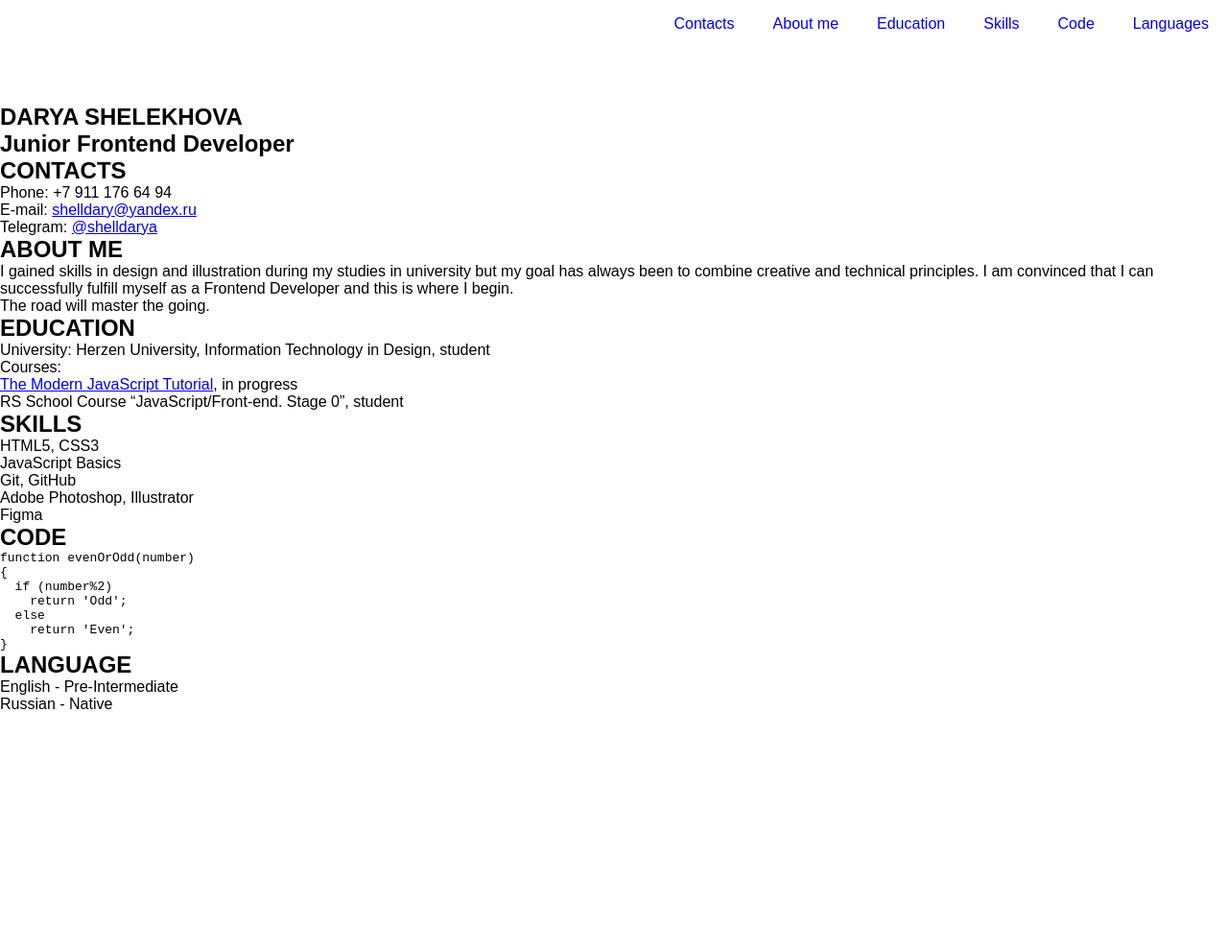
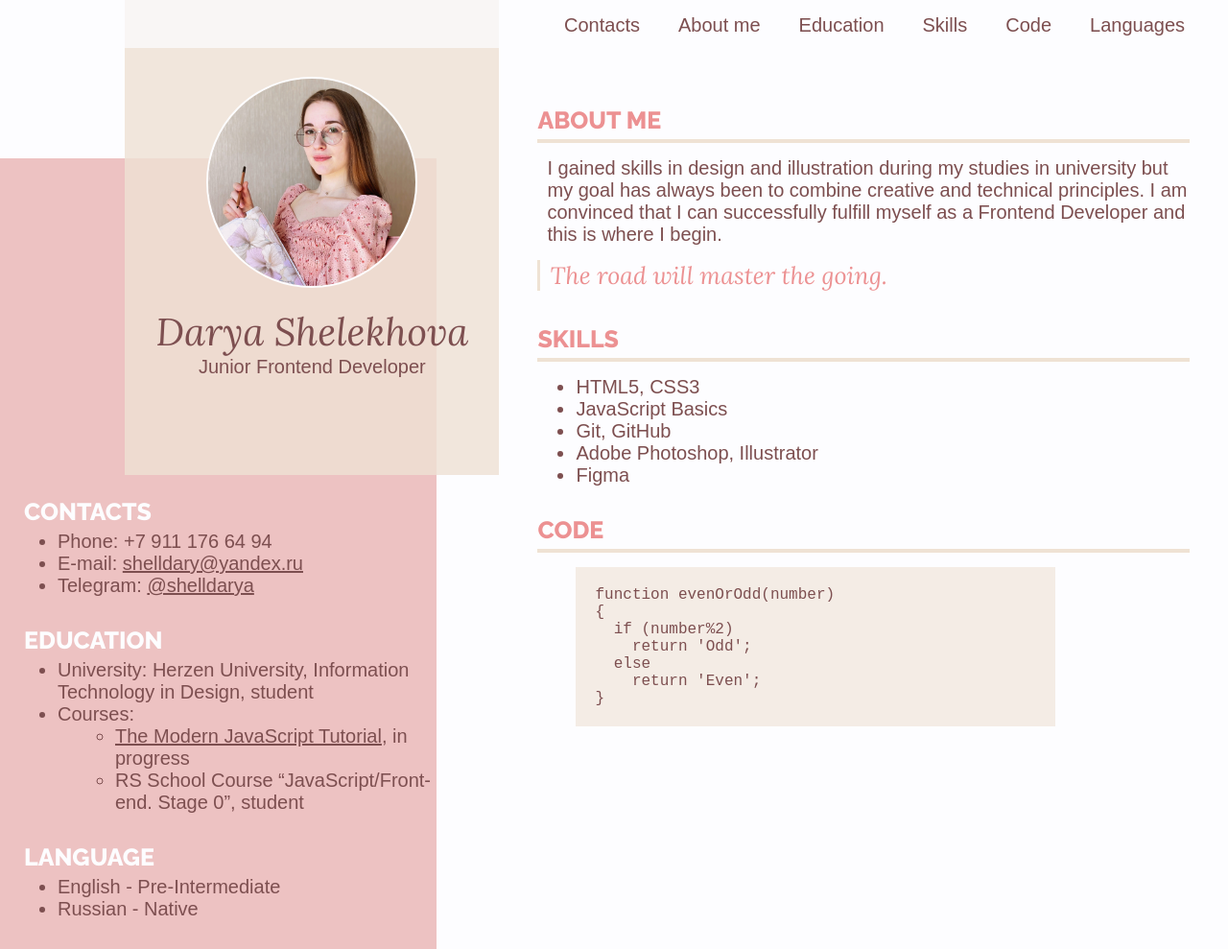
Before and after one commit to jasmine-green-tea/rsschool-cv, a plain HTML site: page index.html in a window 1280 px wide. Shown: the whole page at 96% size. Before the commit the page ends 800 px from the top, so only its background shows below. Drawn offline with Linux system fonts and the light colour scheme; a web font is replaced by a local one.

Commit message:
feat: design progress

```diff
--- a/index.html
+++ b/index.html
@@ -32,25 +32,57 @@
 	</header>
 
 	<main class="main">
-
+	  <div class="main-container">
+	    <div class="two-columns">
+		  <div class="profile-column">
+		    <img src="./assets/myphoto.jpg" alt="My photo" width="220" height="220">
 		    <section class="section" id="profile">
 	          <div class="section-profile-title">
-	      <h1 class="section-name">DARYA SHELEKHOVA</h1>
+	            <h1 class="section-name">Darya Shelekhova</h1>
 		        <h2 class="section-subtitle">Junior Frontend Developer</h2>
 		      </div>
 	        </section>
+		  </div>
 
+	      <div class="left-column">
+		    <div class="left-column-content">
 			<section class="section" id="contacts">
-	    <h2 class="section-title">CONTACTS</h2>
-		<ul class="section-list">
+	          <h2 class="section-title-left">Contacts</h2>
+		      <ul class="section-list-left">
 		        <li class="section-contacts-item">Phone: +7 911 176 64 94</li>
-		  <li class="section-contacts-item">E-mail: <a href="malito:shelldary@yandex.ru" title="email">shelldary@yandex.ru</a></li>
-		  <li class="section-contacts-item">Telegram: <a href="https://t.me/shelldarya" title="telegram">@shelldarya</a></li>
+		        <li class="section-contacts-item">E-mail: <a href="malito:shelldary@yandex.ru" title="email" class="links">shelldary@yandex.ru</a></li>
+		        <li class="section-contacts-item">Telegram: <a href="https://t.me/shelldarya" title="telegram" class="links">@shelldarya</a></li>
 		      </ul>
 	        </section>
 
+		    <section class="section" id="education">
+	          <h2 class="section-title-left">Education</h2>
+		      <ul class="section-list-left">
+		        <li class="section-item">University: Herzen University, Information Technology in Design, student</li>
+		        <li class="section-item">Courses:
+				  <ul class="section-list-left">
+		            <li class="section-item-item"><a href="https://javascript.info/" title="js-manual" class="links">The Modern JavaScript Tutorial</a>, in progress</li>
+			        <li class="section-item-item">RS School Course “JavaScript/Front-end. Stage 0”, student</li>
+		          </ul>
+				</li>
+		      </ul>
+	        </section>
+
+		    <section class="section" id="languages">
+	          <h2 class="section-title-left">Language</h2>
+		      <ul class="section-list-left">
+		        <li class="section-item">English - Pre-Intermediate</li>
+		        <li class="section-item">Russian - Native</li>
+		      </ul>
+	        </section>
+		  </div>
+			</div>
+
+		</div>
+
+		<div class="right-column">
 		  <section class="section" id="aboutme">
-	     <h2 class="section-title">ABOUT ME</h2>
+	        <h2 class="section-title-right">About me</h2>
 		    <p>
 		      I gained skills in design and illustration during my studies in university but my goal has always been to combine creative and technical principles. I am convinced that I can successfully fulfill myself as a Frontend Developer and this is where I begin.
 		    </p>
@@ -59,20 +91,9 @@
 		    </blockquote>
 	      </section>
 
-	  <section class="section" id="education">
-	     <h2 class="section-title">EDUCATION</h2>
-		 <ul class="section-list">
-		   <li class="section-item">University: Herzen University, Information Technology in Design, <span>student</span></li>
-		   <li class="section-item">Courses:
-		     <li class="section-item-item"><a href="https://javascript.info/" title="js-manual">The Modern JavaScript Tutorial</a>, <span>in progress</span></li>
-			 <li class="section-item-item">RS School Course “JavaScript/Front-end. Stage 0”, <span>student</span></li>
-		   </li>
-		 </ul>
-	  </section>
-
 		  <section class="section" id="skills">
-	     <h2 class="section-title">SKILLS</h2>
-		 <ul class="section-list">
+	        <h2 class="section-title-right">Skills</h2>
+		    <ul class="section-list-right">
 		      <li class="section-item">HTML5, CSS3</li>
 		      <li class="section-item">JavaScript Basics</li>
 		      <li class="section-item">Git, GitHub</li>
@@ -82,7 +103,7 @@
 	      </section>
 
 		<section class="section" id="code">
-	     <h2 class="section-title">CODE</h2>
+	       <h2 class="section-title-right">Code</h2>
 		   <pre class="pre"><code>function evenOrOdd(number)
 {
   if (number%2)
@@ -91,15 +112,8 @@
     return 'Even';
 }</code></pre>
 	    </section>
-
-	  <section class="section" id="languages">
-	     <h2 class="section-title">LANGUAGE</h2>
-		 <ul class="section-list">
-		   <li class="section-item">English - Pre-Intermediate</li>
-		   <li class="section-item">Russian - Native</li>
-		 </ul>
-	  </section>
-
+		</div>
+	  </div>
 	</main>
 
 	<footer class="footer">
--- a/style.css
+++ b/style.css
@@ -10,10 +10,70 @@ html {
 
 body {
 	font-family: "Hind Madurai", sans-serif;
+	color: #7d4f50;
+	font-size: 20px;
+	background-color: #fdfdff;
 	min-height: 100vh;
-	display: flex;
 	flex-direction: column;
 	justify-content: space-between;
+}
+
+.header {
+	display: block;
+	position: fixed;
+	left: 0; right: 0;
+	top: 0;
+	padding-top: 1px;
+	padding-right: 25px;
+	height: 50px;
+	width: 100vw;
+	background-color: rgba(253, 253, 255, 0.7);;
+	z-index: 3;
+}
+
+main img {
+	margin: 20px;
+	display: block;
+    margin-left: auto;
+    margin-right: auto;
+	border: 2px solid #fdfdff;;
+	border-radius: 50%;
+	margin-top: 80px;
+}
+
+main p {
+	margin-bottom: 15px;
+	margin-left: 10px;
+}
+
+main blockquote {
+	font-family: "Lora", sans-serif;
+	color: #ec9192;
+	font-size: 25px;
+	border-left: 3px solid #efe2d4;
+	margin-bottom: 35px;
+}
+
+.main-container {
+	display: flex;
+}
+
+.section-list-right {
+	margin-left: 40px;
+	margin-bottom: 30px;
+}
+
+.section-list-left {
+	margin-left: 60px;
+	margin-bottom: 30px;
+}
+
+.pre {
+	font-size: 16px;
+	background-color: rgba(239,226,212,0.6);
+	margin-left: 40px;
+	margin-right: 140px;
+	padding: 20px;
 }
 
 .nav-list {
@@ -21,6 +81,7 @@ body {
     justify-content: flex-end;
     align-items: center;
     list-style: none;
+
 }
 
 .nav-link {
@@ -28,4 +89,91 @@ body {
 	text-decoration: none;
 	line-height: 50px;
 	transition: 0.3s;
+	color: #7d4f50;
 }
+
+.nav-link:hover {
+	color: #ec9192;
+}
+
+.links {
+	color: #7d4f50;
+}
+
+.links:hover {
+	color: #fdfdff;
+}
+
+.two-columns {
+	display: grid;
+	grid-template-columns: 2fr 5fr 1fr;
+	grid-template-rows: 1fr 2fr 3fr;
+	width: 45%;
+}
+
+.profile-column {
+	background: rgba(239,226,212,0.8);
+	grid-column-start: 2;
+	grid-column-end: 4;
+	grid-row-start: 1;
+	grid-row-end: 3;
+	z-index: 2;
+}
+
+.left-column {
+	background-color: #edc2c2;
+	grid-column-start: 1;
+	grid-column-end: 3;
+	grid-row-start: 2;
+	grid-row-end: 4;
+	z-index: 1;
+
+	display: grid;
+	grid-template-columns: 1fr;
+	grid-template-rows: 3fr 4fr;
+}
+
+.left-column-content {
+	grid-column-start: 1;
+	grid-row-start: 2;
+	grid-row-end: 3;
+}
+
+.right-column {
+	width: 65%;
+	padding: 40px;
+	padding-top: 110px;
+}
+
+.section-title-left {
+	font-family: "Raleway", sans-serif;
+	margin-bottom: 5px;
+	font-size: 25px;
+	color: #fdfdff;
+	text-transform: uppercase;
+	margin-left: 25px;
+}
+
+.section-title-right {
+	font-family: "Raleway", sans-serif;
+	margin-bottom: 15px;
+	font-size: 25px;
+	color: #ec9192;
+	text-transform: uppercase;
+	border-bottom: 4px solid #efe2d4;
+	padding-bottom: 5px;
+}
+
+.section-name {
+	font-family: "Lora", sans-serif;
+	font-weight: normal;
+	font-size: 40px;
+	text-align: center;
+}
+
+.section-subtitle {
+	font-weight: normal;
+	font-size: 20px;
+	text-align: center;
+	margin-bottom: 30px;
+}
```
Also changed, not shown: assets/myphoto.jpg (added). Lines whose indentation alone changed are shown as unchanged.
